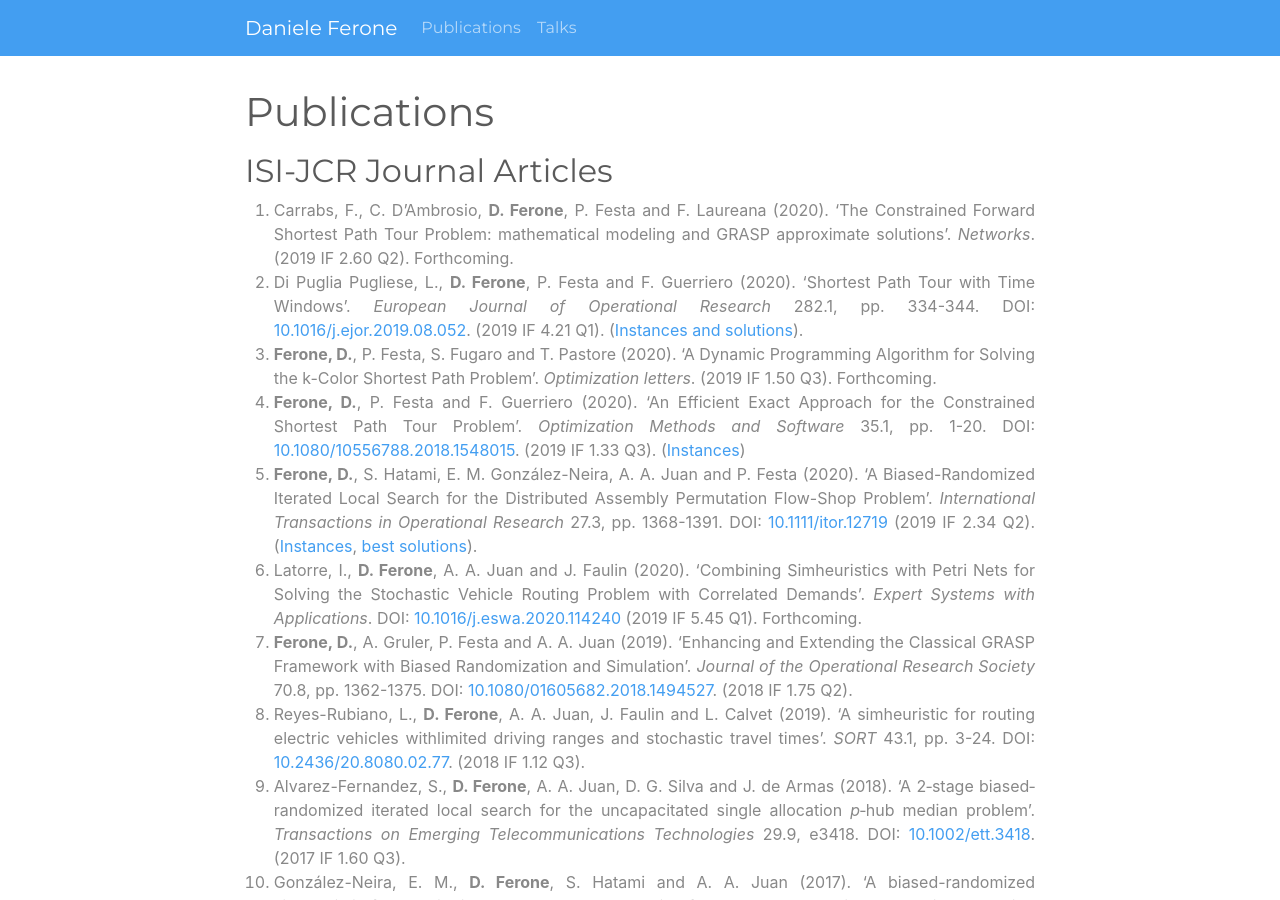
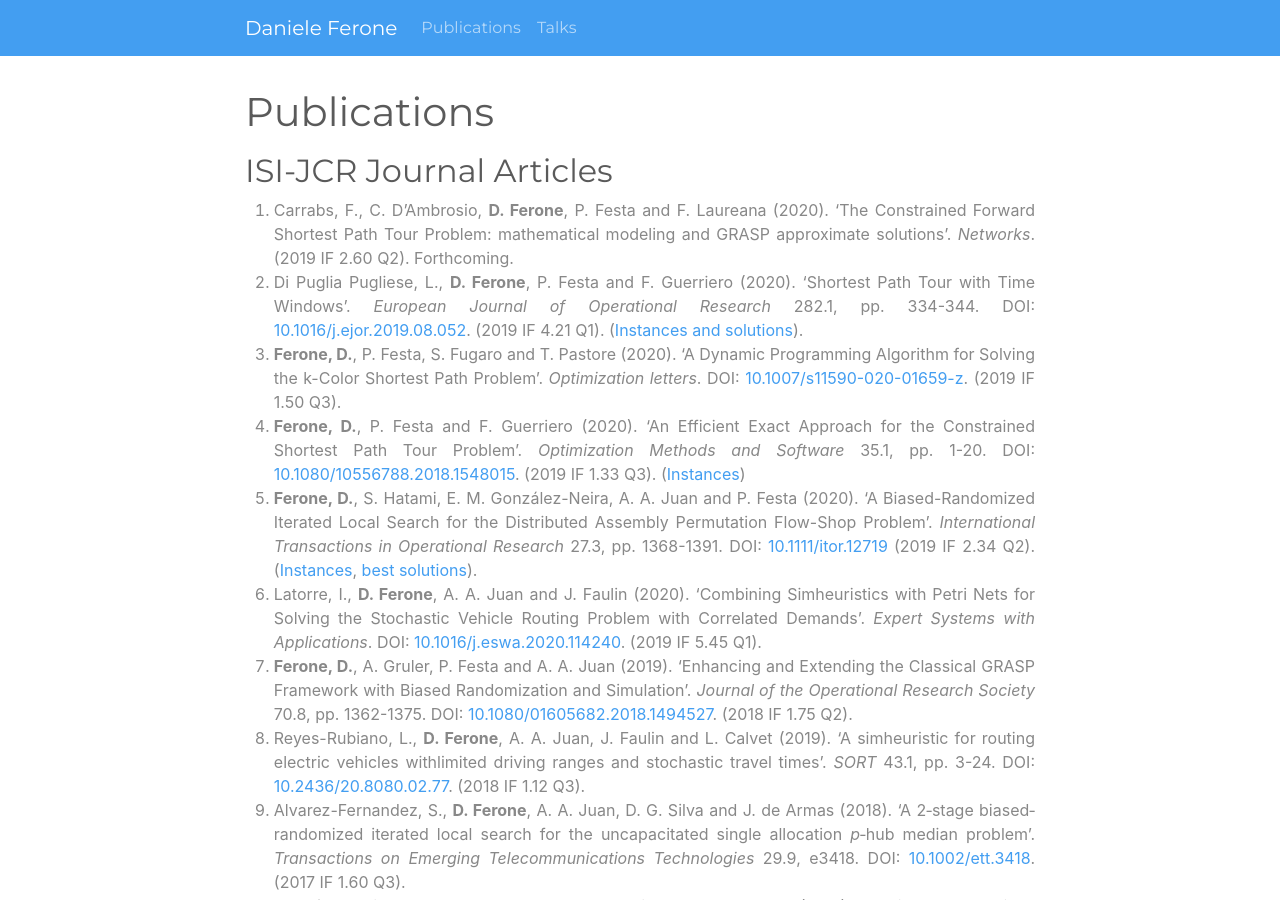
Before and after one commit to fdaniele85/fdaniele85.github.io, a Jekyll site: the page built from pages/publications.html, in a window 1280 px wide and 900 px high. Built offline with Jekyll 4.4.1, drawn with Linux system fonts in a browser that asks for light colours; nearby versions of some CDN libraries; a style sheet for code colours, icons or effects is not loaded.

Commit message:
Aggiornati DOI

```diff
--- a/pages/publications.html
+++ b/pages/publications.html
@@ -8,11 +8,11 @@ title: Publications
 <ol>
 	<li>Carrabs, F., C. D’Ambrosio, <strong>D. Ferone</strong>, P. Festa and F. Laureana (2020). ‘The Constrained Forward Shortest Path Tour Problem: mathematical modeling and GRASP approximate solutions’. <em>Networks</em>. (2019 IF 2.60 Q2). Forthcoming.</li>
   <li>Di Puglia Pugliese, L., <strong>D. Ferone</strong>, P. Festa and F. Guerriero (2020). ‘Shortest Path Tour with Time Windows’. <em>European Journal of Operational Research</em> 282.1, pp. 334-344. DOI: <a class="doi" href="https://doi.org/10.1016/j.ejor.2019.08.052">10.1016/j.ejor.2019.08.052</a>. (2019 IF 4.21 Q1). (<a href="https://bit.ly/2H1G8JK">Instances and solutions</a>).</li>
-  <li><strong>Ferone, D.</strong>, P. Festa, S. Fugaro and T. Pastore (2020). ‘A Dynamic Programming Algorithm for Solving the k-Color Shortest Path Problem’. <em>Optimization letters</em>. (2019 IF 1.50 Q3). Forthcoming.</li>
+  <li><strong>Ferone, D.</strong>, P. Festa, S. Fugaro and T. Pastore (2020). ‘A Dynamic Programming Algorithm for Solving the k-Color Shortest Path Problem’. <em>Optimization letters</em>. DOI: <a class="doi" href="https://doi.org/10.1007/s11590-020-01659-z">10.1007/s11590-020-01659-z</a>. (2019 IF 1.50 Q3).</li>
   <li><strong>Ferone, D.</strong>, P. Festa and F. Guerriero (2020). ‘An Efficient Exact Approach for the Constrained Shortest Path Tour Problem’. <em>Optimization Methods and Software</em> 35.1, pp. 1-20. DOI: <a class="doi" href="https://doi.org/10.1080/10556788.2018.1548015">10.1080/10556788.2018.1548015</a>. (2019 IF 1.33 Q3). (<a href="http://bit.ly/2IkyrgU">Instances</a>)</li>
   <li><strong>Ferone, D.</strong>, S. Hatami, E. M. González-Neira, A. A. Juan and P. Festa (2020). ‘A Biased-Randomized Iterated Local Search for the Distributed Assembly Permutation Flow-Shop Problem’. <em>International Transactions in Operational Research</em> 27.3, pp. 1368-1391. DOI: <a class="doi" href="https://doi.org/10.1111/itor.12719">10.1111/itor.12719</a> (2019 IF 2.34 Q2). (<a href="http://bit.ly/2MEnw7j">Instances</a>, <a href="http://bit.ly/2KaoDcX">best solutions</a>).</li>
 
-  <li>Latorre, I., <strong>D. Ferone</strong>, A. A. Juan and J. Faulin (2020). ‘Combining Simheuristics with Petri Nets for Solving the Stochastic Vehicle Routing Problem with Correlated Demands’. <em>Expert Systems with Applications</em>. DOI: <a class="doi" href="https://doi.org/110.1016/j.eswa.2020.114240">10.1016/j.eswa.2020.114240</a> (2019 IF 5.45 Q1). Forthcoming.</li>
+  <li>Latorre, I., <strong>D. Ferone</strong>, A. A. Juan and J. Faulin (2020). ‘Combining Simheuristics with Petri Nets for Solving the Stochastic Vehicle Routing Problem with Correlated Demands’. <em>Expert Systems with Applications</em>. DOI: <a class="doi" href="https://doi.org/110.1016/j.eswa.2020.114240">10.1016/j.eswa.2020.114240</a>. (2019 IF 5.45 Q1).</li>
 
   <li><strong>Ferone, D.</strong>, A. Gruler, P. Festa and A. A. Juan (2019). ‘Enhancing and Extending the Classical GRASP Framework with Biased Randomization and Simulation’. <em>Journal of the Operational Research Society</em> 70.8, pp. 1362-1375. DOI: <a class="doi" href="https://doi.org/10.1080/01605682.2018.1494527">10.1080/01605682.2018.1494527</a>. (2018 IF 1.75 Q2).</li>
 
```
